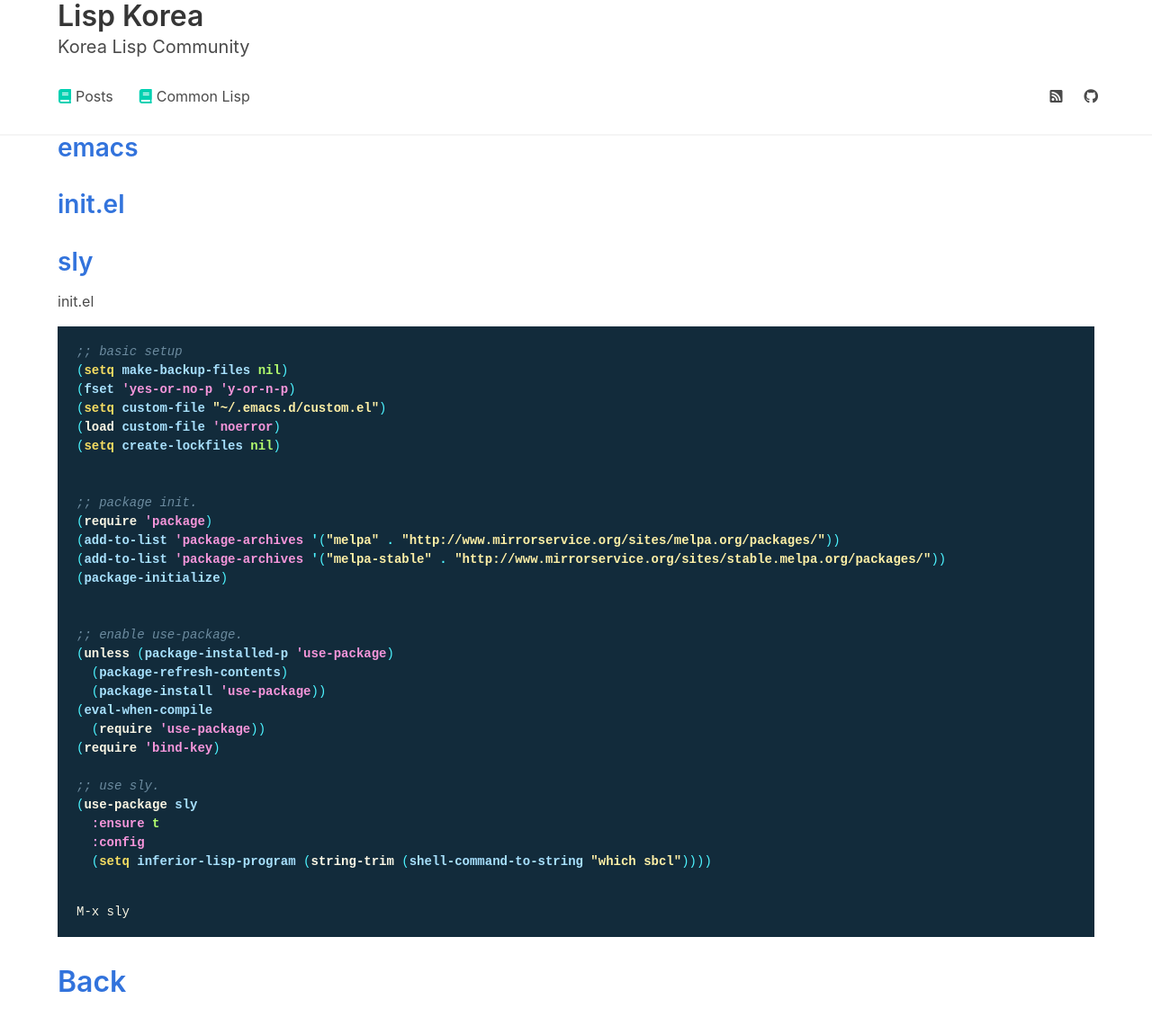
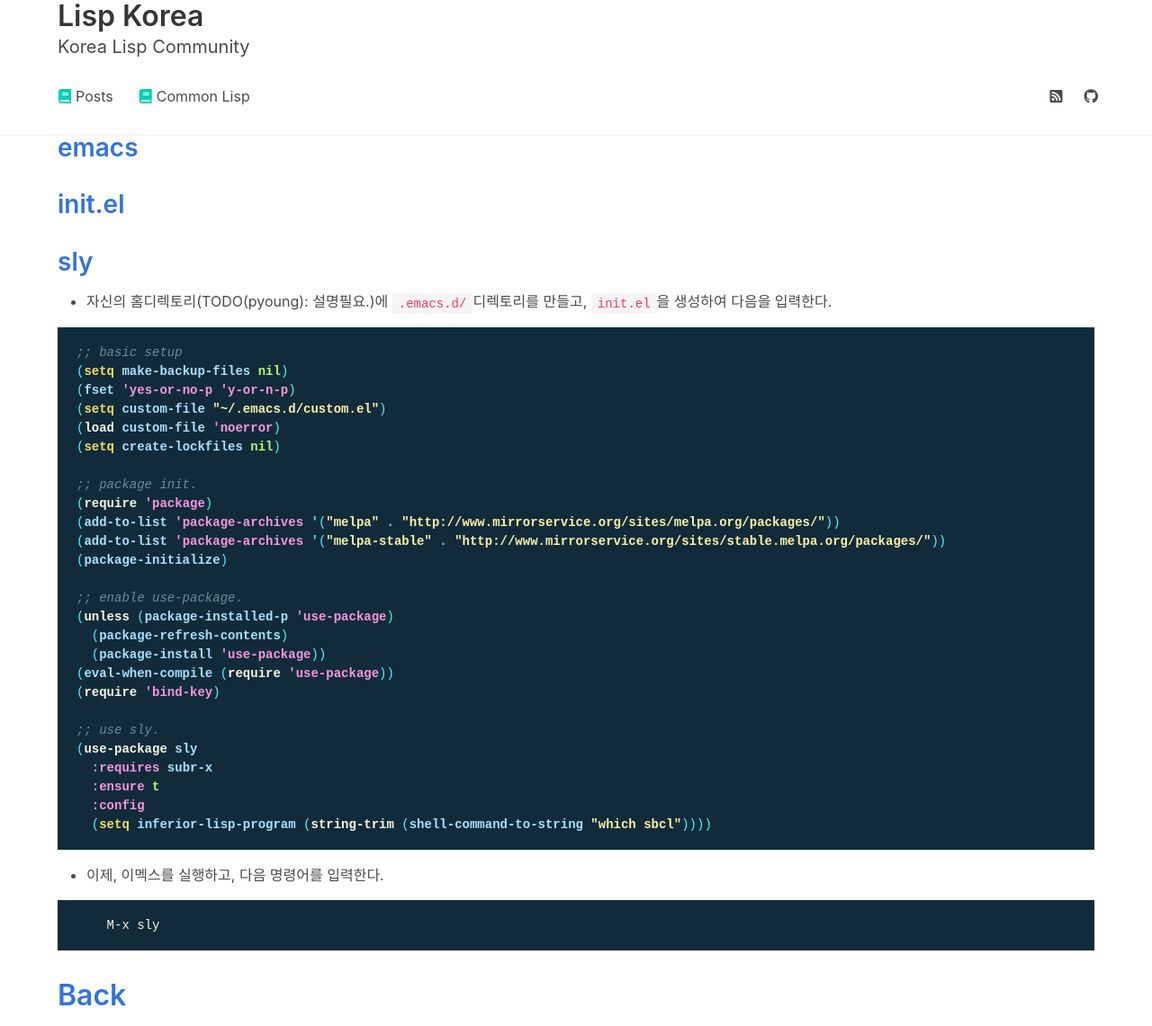
Before and after one commit to lispkorea/lispkorea.github.io, a Jekyll site: the page built from commonlisp/setup_emacs.md, in a window 1280 px wide. Shown: the whole page at 90% size. Built offline with Jekyll 4.4.1, drawn with Linux system fonts in a browser that asks for light colours; nearby versions of some CDN libraries; our own code applies the rules of GitHub Pages for plain Markdown files.

Commit message:
Add: commonlisp setup ubuntu

````diff
--- a/commonlisp/setup_emacs.md
+++ b/commonlisp/setup_emacs.md
@@ -1,7 +1,6 @@
 ---
 layout: default
 ---
-
 
 
 ## [emacs](https://www.gnu.org/software/emacs/download.html)
@@ -9,7 +8,7 @@ layout: default
 ## [sly](https://joaotavora.github.io/sly/)
 
 
-init.el
+* 자신의 홈디렉토리(TODO(pyoung): 설명필요.)에 `.emacs.d/`디렉토리를 만들고, `init.el`을 생성하여 다음을 입력한다.
 
 
 ``` emacs-lisp
@@ -20,31 +19,31 @@ init.el
 (load custom-file 'noerror)
 (setq create-lockfiles nil)
 
-
 ;; package init.
 (require 'package)
 (add-to-list 'package-archives '("melpa" . "http://www.mirrorservice.org/sites/melpa.org/packages/"))
 (add-to-list 'package-archives '("melpa-stable" . "http://www.mirrorservice.org/sites/stable.melpa.org/packages/"))
 (package-initialize)
 
-
 ;; enable use-package.
 (unless (package-installed-p 'use-package)
   (package-refresh-contents)
   (package-install 'use-package))
-(eval-when-compile
-  (require 'use-package))
+(eval-when-compile (require 'use-package))
 (require 'bind-key)
 
 ;; use sly.
 (use-package sly
+  :requires subr-x
   :ensure t
   :config
   (setq inferior-lisp-program (string-trim (shell-command-to-string "which sbcl"))))
 ```
 
+* 이제, 이멕스를 실행하고, 다음 명령어를 입력한다.
 
+```
     M-x sly
-
+```
 
 # [Back](./)
````
Also changed, not shown: commonlisp/index.md (+1 -0 lines), commonlisp/setup_ubuntu.md (added, +12 -0 lines), commonlisp/setup_windows.md (+0 -4 lines).
